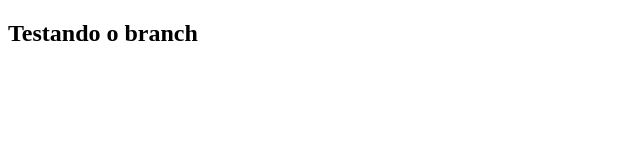
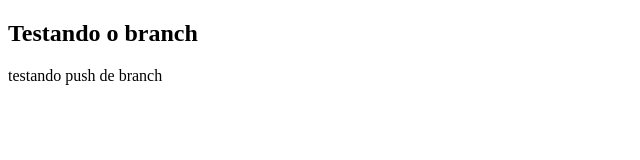
Before and after one commit to fabriluan/git_aula, a plain HTML site: page index.html in a window 1280 px wide. Shown: the whole page, without its empty margins (0-640 px from the left). Drawn offline with Linux system fonts and the light colour scheme.

Commit message:
novo paragrafo

```diff
--- a/index.html
+++ b/index.html
@@ -8,5 +8,6 @@
 </head>
 <body>
     <h2>Testando o branch</h2>
+    <p>testando push de branch</p>
 </body>
 </html>
```
